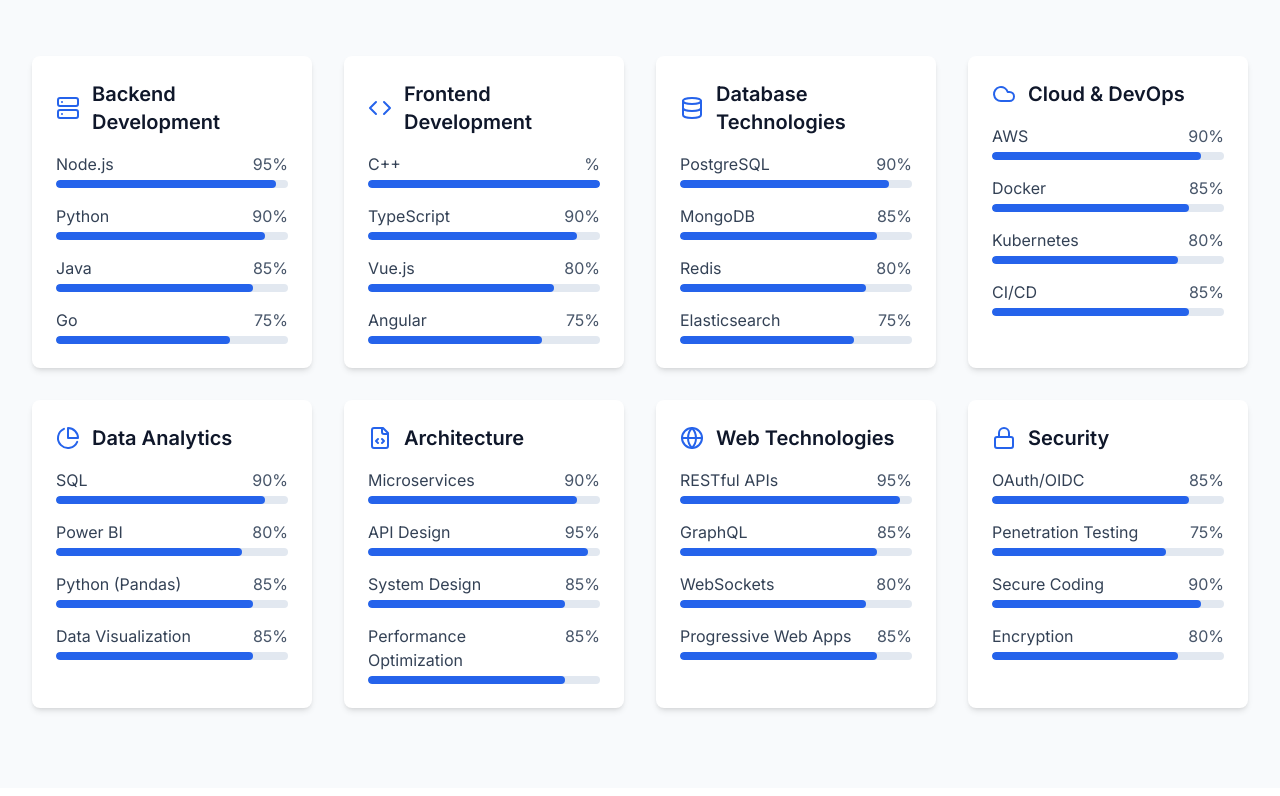
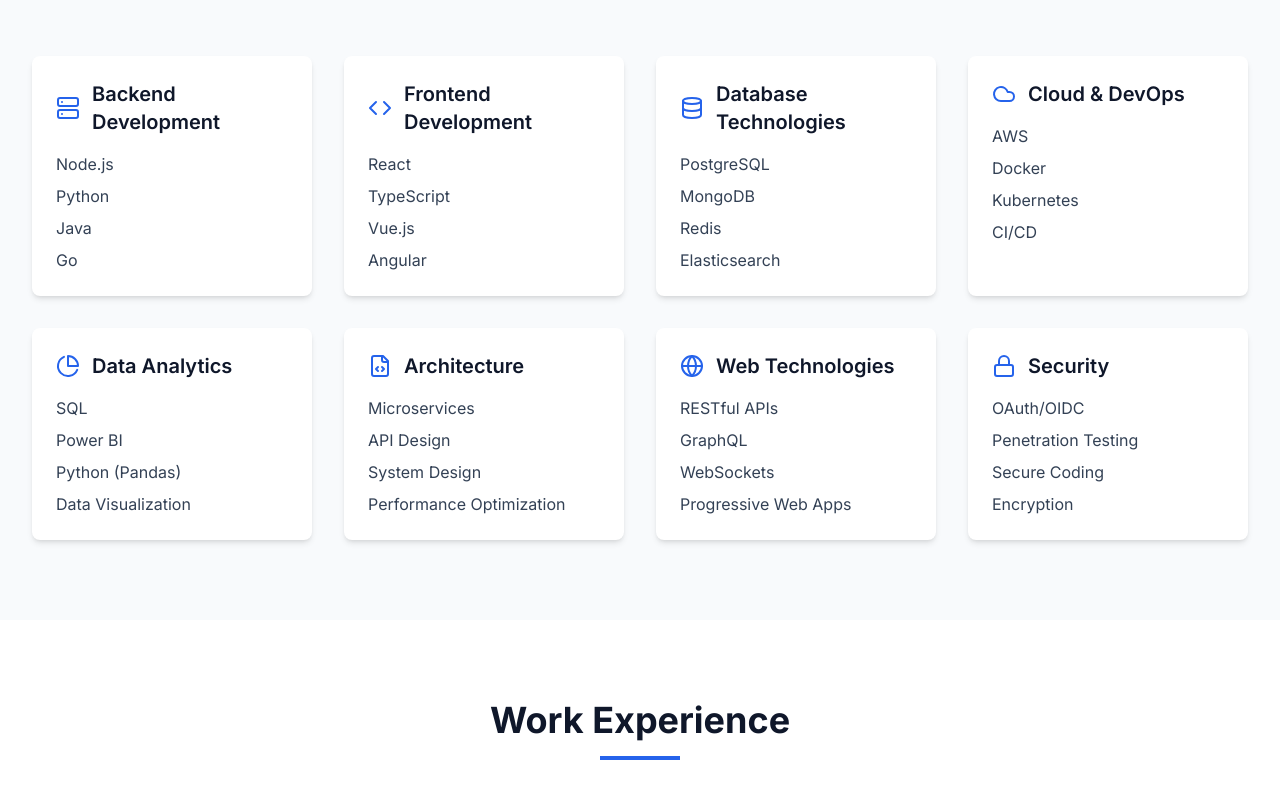
Before and after one commit to thotasatishbabu/aboutme, a React (Vite) app: page / in a window 1280 px wide. Shown: the part 1540-2336 px from the top of the page. Built offline with nearby package versions, Linux system fonts and the light colour scheme.

Commit message:
Update header text and remove skills status bars

```diff
--- a/src/components/layout/Header.tsx
+++ b/src/components/layout/Header.tsx
@@ -35,7 +35,7 @@ const Header: React.FC = () => {
         <div className="flex items-center justify-between h-16">
           <div className="flex-shrink-0 font-bold text-xl">
             <a href="#" className="text-blue-600 dark:text-blue-400">
-              John.Dev
+              Satish.Dev
             </a>
           </div>
 
@@ -96,4 +96,4 @@ const Header: React.FC = () => {
   );
 }
 
-export default Header
+export default Header;
--- a/src/components/sections/Skills.tsx
+++ b/src/components/sections/Skills.tsx
@@ -4,10 +4,7 @@ import { Server, Code, Database, Cloud, PieChart, FileCode, Globe, Lock } from '
 interface Skill {
   category: string;
   icon: React.ReactNode;
-  skills: {
-    name: string;
-    level: number;
-  }[];
+  skills: string[];
 }
 
 const Skills: React.FC = () => {
@@ -15,82 +12,42 @@ const Skills: React.FC = () => {
     {
       category: 'Backend Development',
       icon: <Server className="w-6 h-6 text-blue-600 dark:text-blue-400" />,
-      skills: [
-        { name: 'Node.js', level: 95 },
-        { name: 'Python', level: 90 },
-        { name: 'Java', level: 85 },
-        { name: 'Go', level: 75 },
-      ],
+      skills: ['Node.js', 'Python', 'Java', 'Go'],
     },
     {
       category: 'Frontend Development',
       icon: <Code className="w-6 h-6 text-blue-600 dark:text-blue-400" />,
-      skills: [
-        { name: 'C++'},
-        { name: 'TypeScript', level: 90 },
-        { name: 'Vue.js', level: 80 },
-        { name: 'Angular', level: 75 },
-      ],
+      skills: ['React', 'TypeScript', 'Vue.js', 'Angular'],
     },
     {
       category: 'Database Technologies',
       icon: <Database className="w-6 h-6 text-blue-600 dark:text-blue-400" />,
-      skills: [
-        { name: 'PostgreSQL', level: 90 },
-        { name: 'MongoDB', level: 85 },
-        { name: 'Redis', level: 80 },
-        { name: 'Elasticsearch', level: 75 },
-      ],
+      skills: ['PostgreSQL', 'MongoDB', 'Redis', 'Elasticsearch'],
     },
     {
       category: 'Cloud & DevOps',
       icon: <Cloud className="w-6 h-6 text-blue-600 dark:text-blue-400" />,
-      skills: [
-        { name: 'AWS', level: 90 },
-        { name: 'Docker', level: 85 },
-        { name: 'Kubernetes', level: 80 },
-        { name: 'CI/CD', level: 85 },
-      ],
+      skills: ['AWS', 'Docker', 'Kubernetes', 'CI/CD'],
     },
     {
       category: 'Data Analytics',
       icon: <PieChart className="w-6 h-6 text-blue-600 dark:text-blue-400" />,
-      skills: [
-        { name: 'SQL', level: 90 },
-        { name: 'Power BI', level: 80 },
-        { name: 'Python (Pandas)', level: 85 },
-        { name: 'Data Visualization', level: 85 },
-      ],
+      skills: ['SQL', 'Power BI', 'Python (Pandas)', 'Data Visualization'],
     },
     {
       category: 'Architecture',
       icon: <FileCode className="w-6 h-6 text-blue-600 dark:text-blue-400" />,
-      skills: [
-        { name: 'Microservices', level: 90 },
-        { name: 'API Design', level: 95 },
-        { name: 'System Design', level: 85 },
-        { name: 'Performance Optimization', level: 85 },
-      ],
+      skills: ['Microservices', 'API Design', 'System Design', 'Performance Optimization'],
     },
     {
       category: 'Web Technologies',
       icon: <Globe className="w-6 h-6 text-blue-600 dark:text-blue-400" />,
-      skills: [
-        { name: 'RESTful APIs', level: 95 },
-        { name: 'GraphQL', level: 85 },
-        { name: 'WebSockets', level: 80 },
-        { name: 'Progressive Web Apps', level: 85 },
-      ],
+      skills: ['RESTful APIs', 'GraphQL', 'WebSockets', 'Progressive Web Apps'],
     },
     {
       category: 'Security',
       icon: <Lock className="w-6 h-6 text-blue-600 dark:text-blue-400" />,
-      skills: [
-        { name: 'OAuth/OIDC', level: 85 },
-        { name: 'Penetration Testing', level: 75 },
-        { name: 'Secure Coding', level: 90 },
-        { name: 'Encryption', level: 80 },
-      ],
+      skills: ['OAuth/OIDC', 'Penetration Testing', 'Secure Coding', 'Encryption'],
     },
   ];
 
@@ -101,7 +58,7 @@ const Skills: React.FC = () => {
           <h2 className="text-3xl md:text-4xl font-bold mb-4">Technical Skills</h2>
           <div className="w-20 h-1 bg-blue-600 mx-auto mb-8"></div>
           <p className="text-lg text-slate-700 dark:text-slate-300">
-            A comprehensive overview of my technical expertise and proficiency levels.
+            A comprehensive overview of my technical expertise.
           </p>
         </div>
 
@@ -115,19 +72,10 @@ const Skills: React.FC = () => {
                 <div className="mr-3">{category.icon}</div>
                 <h3 className="text-xl font-semibold">{category.category}</h3>
               </div>
-              <div className="space-y-4">
+              <div className="space-y-2">
                 {category.skills.map((skill, skillIndex) => (
-                  <div key={skillIndex}>
-                    <div className="flex justify-between mb-1">
-                      <span className="text-slate-700 dark:text-slate-300">{skill.name}</span>
-                      <span className="text-slate-600 dark:text-slate-400">{skill.level}%</span>
-                    </div>
-                    <div className="h-2 bg-slate-200 dark:bg-slate-700 rounded-full overflow-hidden">
-                      <div
-                        className="h-full bg-blue-600 dark:bg-blue-500 rounded-full"
-                        style={{ width: `${skill.level}%` }}
-                      ></div>
-                    </div>
+                  <div key={skillIndex} className="text-slate-700 dark:text-slate-300">
+                    {skill}
                   </div>
                 ))}
               </div>
```
